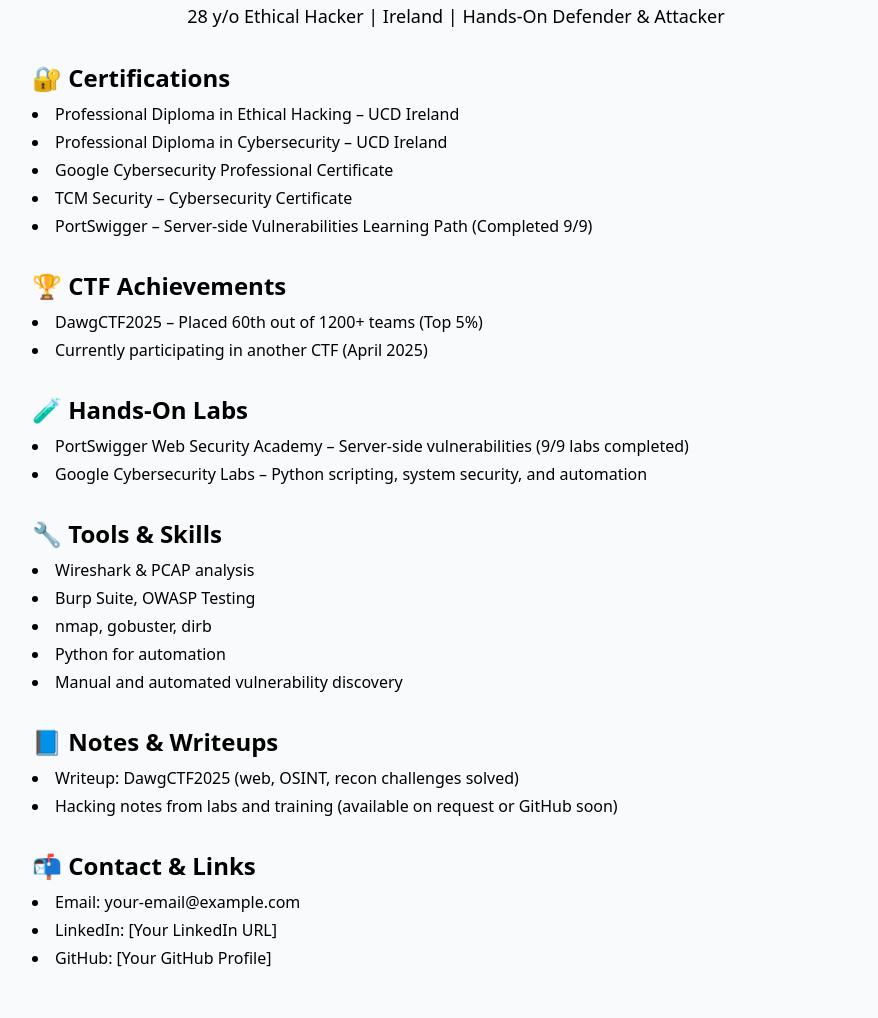
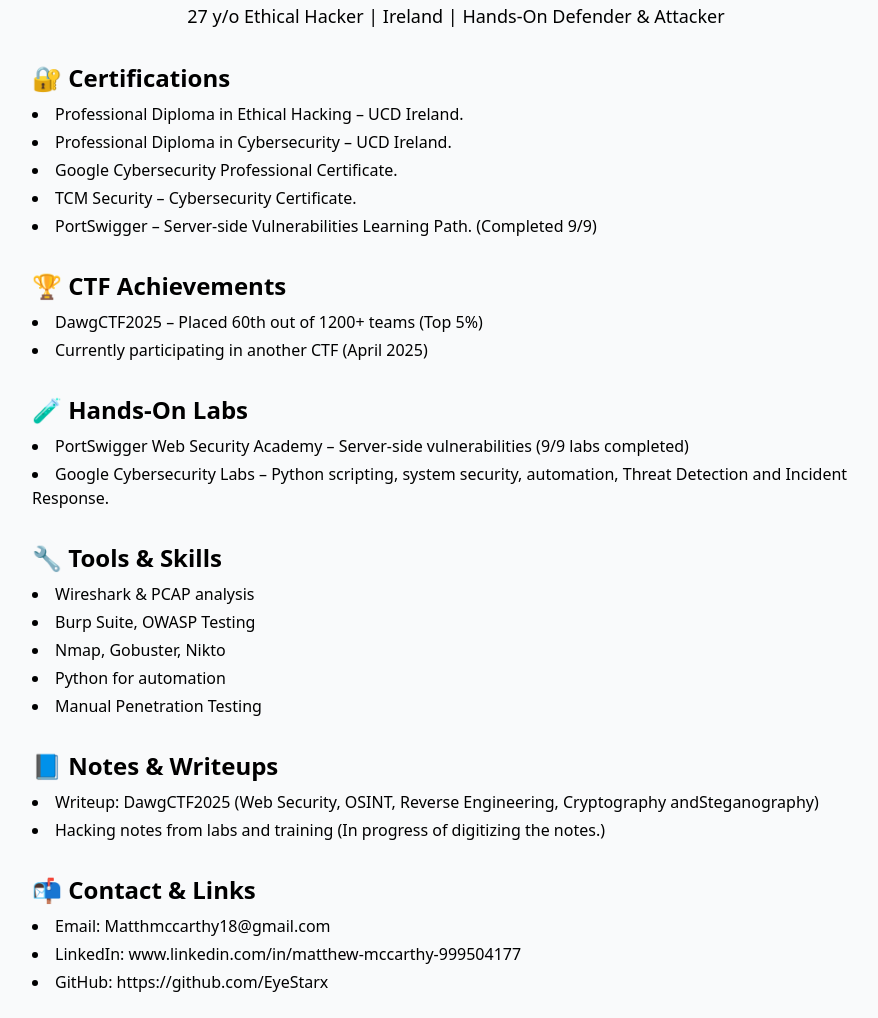
Before and after one commit to EyeStarx/cybersecurity-portfolio, a website: page index.html in a window 1280 px wide. Shown: the part 70-1088 px from the top of the page, without its empty margins (184-1062 px from the left). Before the commit the page ends 1064 px from the top, so only its background shows below. Drawn offline with nearby package versions, Linux system fonts and the light colour scheme.

Commit message:
Update index.html

```diff
--- a/index.html
+++ b/index.html
@@ -10,17 +10,17 @@
   <main class="p-6 max-w-4xl mx-auto space-y-8">
     <section class="text-center">
       <h1 class="text-4xl font-bold">Cybersecurity Portfolio</h1>
-      <p class="mt-2 text-lg">28 y/o Ethical Hacker | Ireland | Hands-On Defender & Attacker</p>
+      <p class="mt-2 text-lg">27 y/o Ethical Hacker | Ireland | Hands-On Defender & Attacker</p>
     </section>
 
     <section>
       <h2 class="text-2xl font-semibold mb-2">🔐 Certifications</h2>
       <ul class="list-disc list-inside space-y-1">
-        <li>Professional Diploma in Ethical Hacking – UCD Ireland</li>
-        <li>Professional Diploma in Cybersecurity – UCD Ireland</li>
-        <li>Google Cybersecurity Professional Certificate</li>
-        <li>TCM Security – Cybersecurity Certificate</li>
-        <li>PortSwigger – Server-side Vulnerabilities Learning Path (Completed 9/9)</li>
+        <li>Professional Diploma in Ethical Hacking – UCD Ireland.</li>
+        <li>Professional Diploma in Cybersecurity – UCD Ireland.</li>
+        <li>Google Cybersecurity Professional Certificate.</li>
+        <li>TCM Security – Cybersecurity Certificate.</li>
+        <li>PortSwigger – Server-side Vulnerabilities Learning Path. (Completed 9/9)</li>
       </ul>
     </section>
 
@@ -36,7 +36,7 @@
       <h2 class="text-2xl font-semibold mb-2">🧪 Hands-On Labs</h2>
       <ul class="list-disc list-inside space-y-1">
         <li>PortSwigger Web Security Academy – Server-side vulnerabilities (9/9 labs completed)</li>
-        <li>Google Cybersecurity Labs – Python scripting, system security, and automation</li>
+        <li>Google Cybersecurity Labs – Python scripting, system security, automation, Threat Detection and Incident Response.</li>
       </ul>
     </section>
 
@@ -45,26 +45,26 @@
       <ul class="list-disc list-inside space-y-1">
         <li>Wireshark & PCAP analysis</li>
         <li>Burp Suite, OWASP Testing</li>
-        <li>nmap, gobuster, dirb</li>
+        <li>Nmap, Gobuster, Nikto</li>
         <li>Python for automation</li>
-        <li>Manual and automated vulnerability discovery</li>
+        <li>Manual Penetration Testing</li>
       </ul>
     </section>
 
     <section>
       <h2 class="text-2xl font-semibold mb-2">📘 Notes & Writeups</h2>
       <ul class="list-disc list-inside space-y-1">
-        <li>Writeup: DawgCTF2025 (web, OSINT, recon challenges solved)</li>
-        <li>Hacking notes from labs and training (available on request or GitHub soon)</li>
+        <li>Writeup: DawgCTF2025 (Web Security, OSINT, Reverse Engineering, Cryptography andSteganography)</li>
+        <li>Hacking notes from labs and training (In progress of digitizing the notes.)</li>
       </ul>
     </section>
 
     <section>
       <h2 class="text-2xl font-semibold mb-2">📬 Contact & Links</h2>
       <ul class="list-disc list-inside space-y-1">
-        <li>Email: your-email@example.com</li>
-        <li>LinkedIn: [Your LinkedIn URL]</li>
-        <li>GitHub: [Your GitHub Profile]</li>
+        <li>Email: Matthmccarthy18@gmail.com</li>
+        <li>LinkedIn: www.linkedin.com/in/matthew-mccarthy-999504177</li>
+        <li>GitHub: https://github.com/EyeStarx</li>
       </ul>
     </section>
   </main>
```
